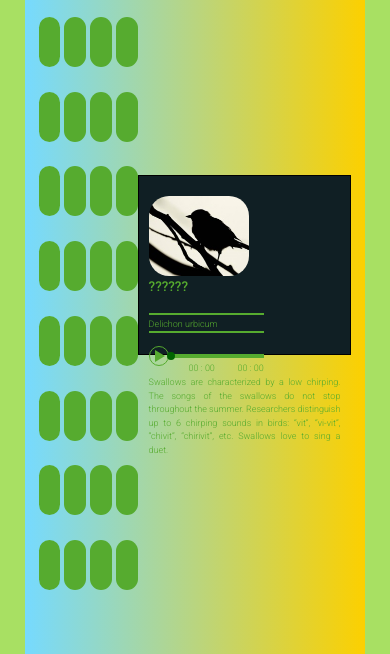
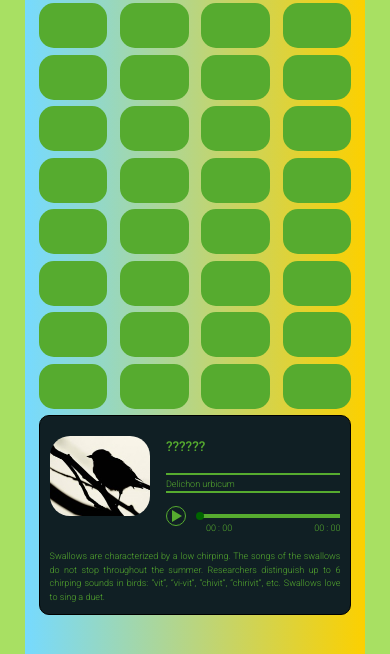
Before and after one commit to Luferov1/JS-RS-stage1, a plain HTML site: page songbird/pages/gallery.html in a window 390 px wide. Shown: the part 145-799 px from the top of the page. Drawn offline with Linux system fonts and the light colour scheme.

Commit message:
feat: add adaptive to gallery.html

```diff
--- a/songbird/sass/description.scss
+++ b/songbird/sass/description.scss
@@ -10,6 +10,7 @@
   height: 350px;
   padding: 20px 40px 10px 10px;
   background-color: $dark-blue-color;
+  border-radius: 10px;
   @include border;
 
   .answer {
--- a/songbird/sass/gallery.scss
+++ b/songbird/sass/gallery.scss
@@ -24,6 +24,7 @@
   .all-birds__header {
     @include huge-font;
     color: $dark-blue-color;
+    margin-bottom: 10px;
   }
 
   .all-birds__list {
@@ -49,3 +50,73 @@
     }
   }
 }
+
+@media screen and (max-width: 1220px) {
+
+  .main {
+    height: 880px;
+  }
+
+  .main__wrapper {
+    flex-direction: column;
+  }
+
+  .all-birds {
+    width: 100%;
+    height: 550px;
+  }
+
+  .all-birds .all-birds__list .all-birds__item {
+    height: 45px;
+  }
+
+  .description {
+    width: 100%;
+    height: 300px;
+
+    .answer {
+      width: 70%;
+
+      .player__progress-bar {
+        width: 88%;
+      }
+    }
+  }
+}
+
+@media screen and (max-width: 900px) {
+
+  .description .answer {
+    width: 60%;
+  }
+
+  .description .answer .player__progress-bar {
+    width: 80%;
+  }
+}
+
+@media screen and (max-width: 620px) {
+
+  .all-birds {
+    height: 600px;
+  }
+
+  .description {
+    height: 250px;
+  }
+}
+
+@media screen and (max-width: 450px) {
+
+  .main {
+    height: 700px;
+  }
+
+  .all-birds {
+    height: 500px;
+  }
+
+  .description {
+    height: 200px;
+  }
+}
--- a/songbird/sass/scoreboard.scss
+++ b/songbird/sass/scoreboard.scss
@@ -5,7 +5,6 @@
   align-items: center;
   height: 50px;
   width: 100%;
-  // margin-bottom: 30px;
 
   .scoreboard__list {
     display: flex;
@@ -57,10 +56,6 @@
       height: 50px;
       width: 100%;
       order: 2;
-
-      .scoreboard__item {
-
-      }
     }
   }
 }
```
Also changed, not shown: songbird/styles/description.css, songbird/styles/gallery.css, songbird/styles/game.css, 4 other files.
